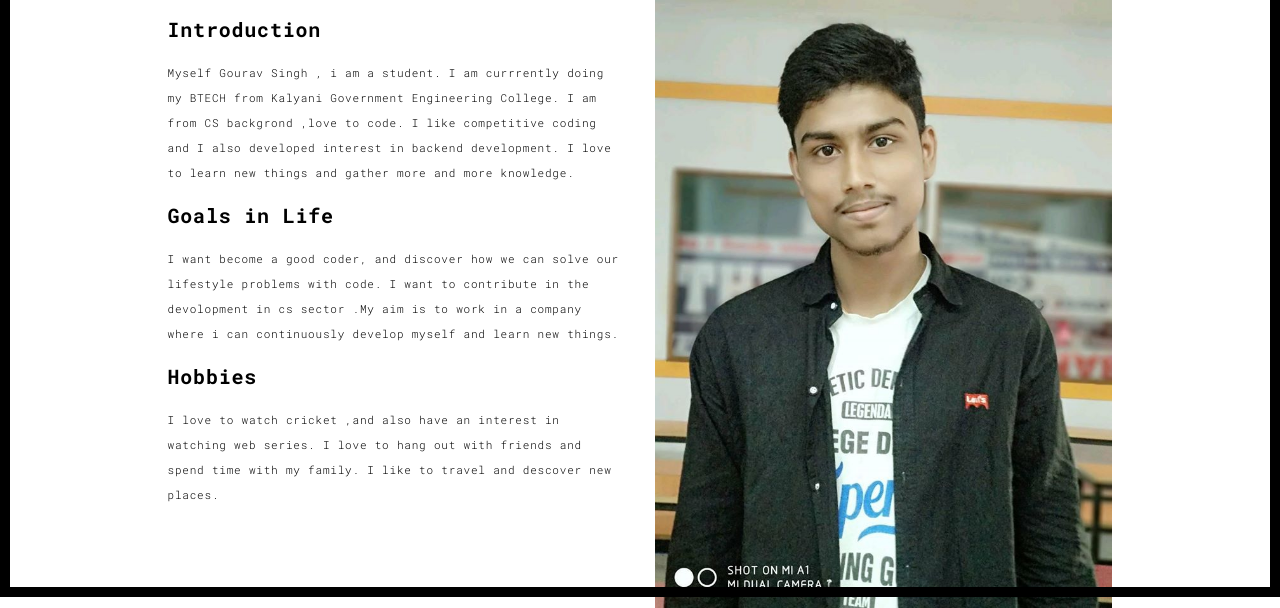
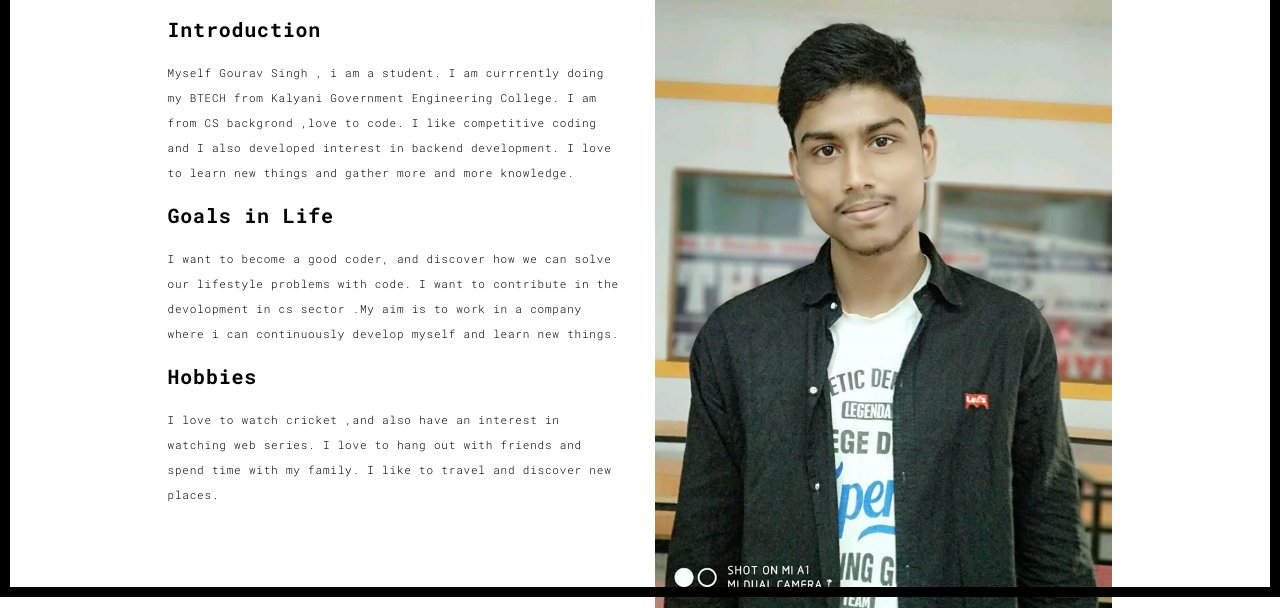
Before and after one commit to gsingh6122016/myPortfolio, a Flask app: page /about.html in a window 1280 px wide. Shown: the part 203-811 px from the top of the page. Run offline with Flask 2, Linux system fonts and the light colour scheme; some libraries are stand-ins or nearby versions.

Commit message:
about changes

```diff
--- a/templates/about.html
+++ b/templates/about.html
@@ -67,13 +67,13 @@
                   I am from CS backgrond ,love to code. I like competitive coding and I also developed interest in backend development.
                   I love to learn new things and gather more and more knowledge. </p>
                   <h3>Goals in Life </h3>
-                  <p>I want become a good coder, and discover how we can solve our lifestyle problems with code.
+                  <p>I want to become a good coder, and discover how we can solve our lifestyle problems with code.
                     I want to contribute in the devolopment in cs sector .My aim is to work in a company where i can continuously develop myself  and learn new things.
 
                     <h3>Hobbies</h3>
                   <p>
                   I love to watch cricket ,and also have an interest in watching web series. I love to hang out with friends and spend time with my family.
-                  I like to travel and descover new places.
+                  I like to travel and discover new places.
                  </p>
                 </div>
                 <div class="col-xs-12 col-md-6">
```
